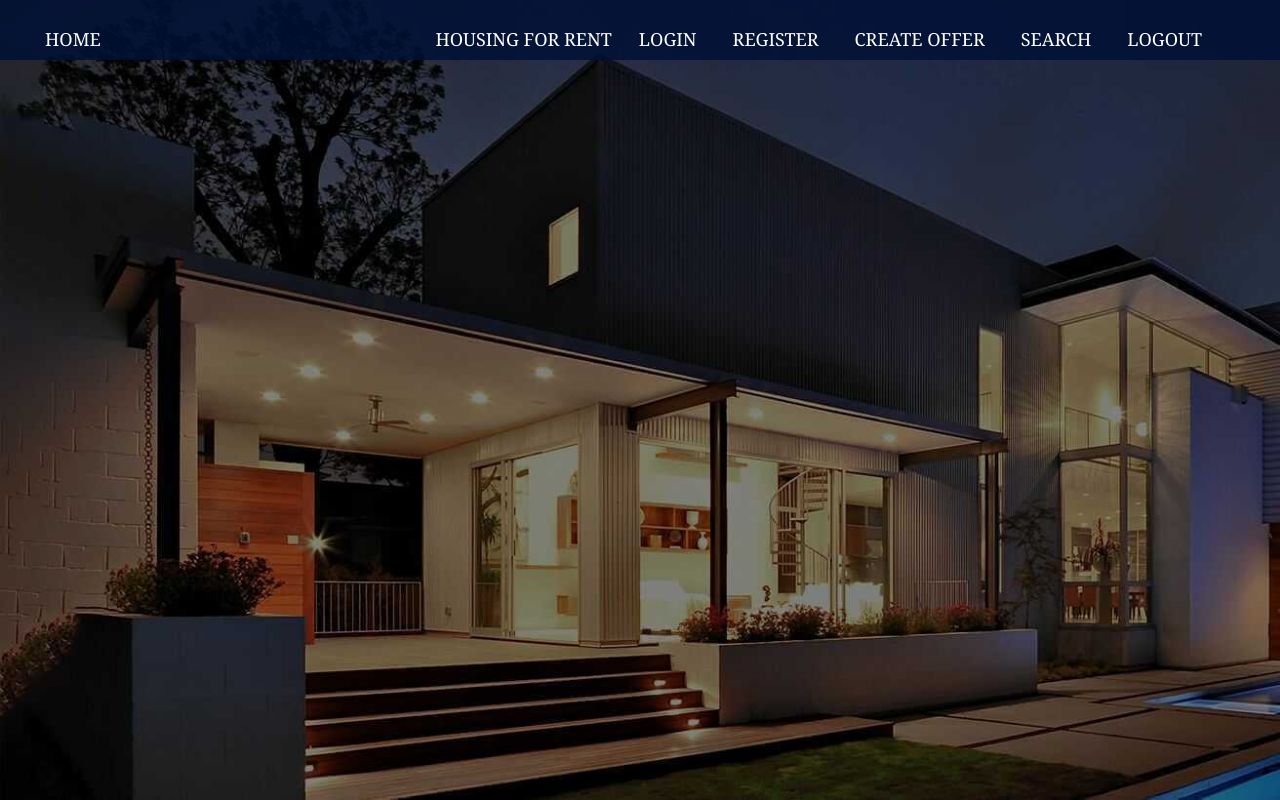
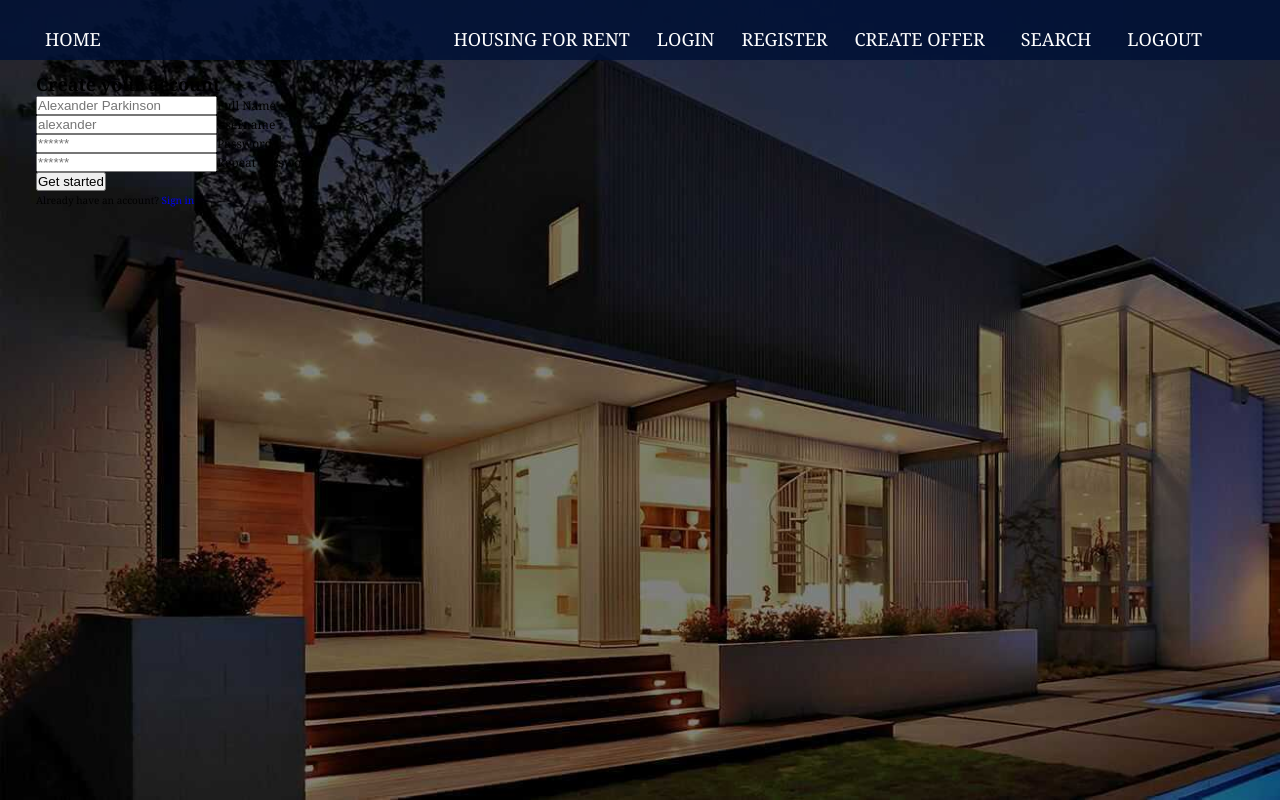
Before and after one commit to dimlil/Real-Estate-Agency, a React (Create React App) app: page /register in a window 1280 px wide. Built offline with nearby package versions, Linux system fonts and the light colour scheme.

Commit message:
feat/ added register page

```diff
--- a/src/Components/Header/Header.js
+++ b/src/Components/Header/Header.js
@@ -11,7 +11,7 @@ function Header() {
 
 
                 <li><a href="#">Login</a></li>
-                <li><a href="#">Register</a></li>
+                <Link to={'/register'}>Register</Link>
 
                 <li><a href="#">Create offer</a></li>
                 <li><a href="#">Search</a></li>
--- a/src/Navigation.js
+++ b/src/Navigation.js
@@ -2,6 +2,7 @@ import { BrowserRouter, Routes, Route } from 'react-router-dom'
 import Header from './Components/Header/Header'
 import HomePage from './Pages/HomePage/HomePage'
 import HouseForRent from './Pages/HouseForRent/HouseForRent'
+import RegisterPage from './Pages/RegisterPage/RegisterPage'
 function Navigation() {
     return (
         <BrowserRouter>
@@ -9,6 +10,8 @@ function Navigation() {
             <Routes >
                 <Route path="/" element={<HomePage />} />
                 <Route path="/housing-for-rent" element={<HouseForRent />} />
+
+                <Route path="/register" element={<RegisterPage />} />
             </Routes>
         </BrowserRouter>
     )
--- /dev/null
+++ b/src/Pages/RegisterPage/RegisterPage.js
@@ -0,0 +1,45 @@
+
+function RegisterPage(){
+    return(
+        <main>
+
+        <section id="register-page">
+            <div class="boxs">
+                <div class="card-image">
+                    <h2 class="card-heading">
+                        Create your account
+                    </h2>
+                </div>
+                <form class="card-form" action="" method="">
+                    <div class="input">
+                        <input type="text" class="input-field" placeholder="Alexander Parkinson" id="name" name="" value="" />
+                        <label class="name">Full Name</label>
+                    </div>
+                    <div class="input">
+                        <input type="text" class="input-field" placeholder="alexander" id="username" name="" value="" />
+                        <label class="username">Username</label>
+                    </div>
+                    <div class="input">
+                        <input type="password" class="input-field" id="password" name="" placeholder="******" />
+                        <label class="password">Password</label>
+                    </div>
+                    <div class="input">
+                        <input type="password" class="input-field" id="re-password" name="" placeholder="******" />
+                        <label class="re-password">Repeat Password</label>
+                    </div>
+                    <div class="action">
+                        <button class="action-button">Get started</button>
+                    </div>
+                </form>
+
+                <div class="card-info">
+                    <small>Already have an account?<a href="#"> Sign in</a>
+                    </small>
+                </div>
+            </div>
+        </section>
+
+    </main>
+    )
+}
+export default RegisterPage
```
